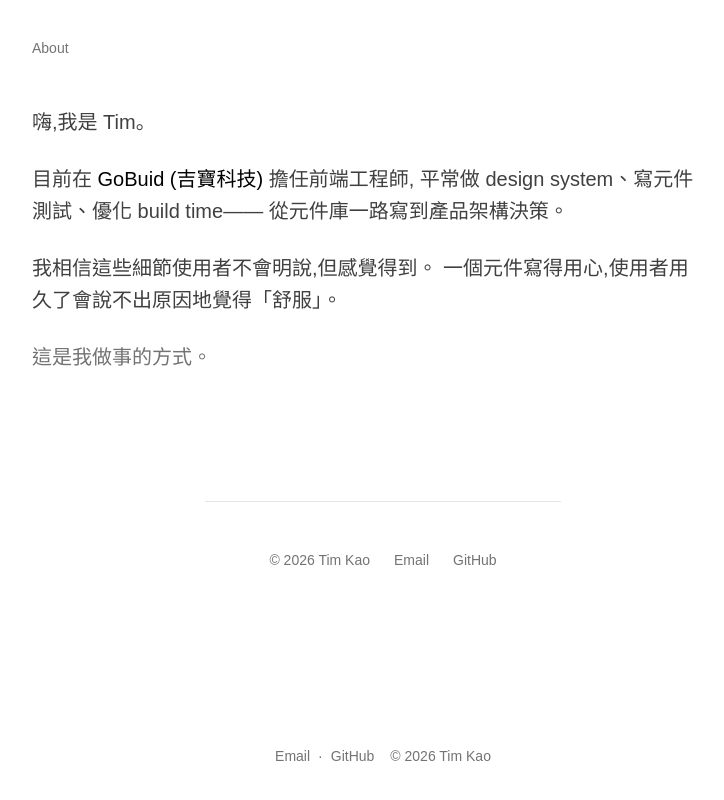
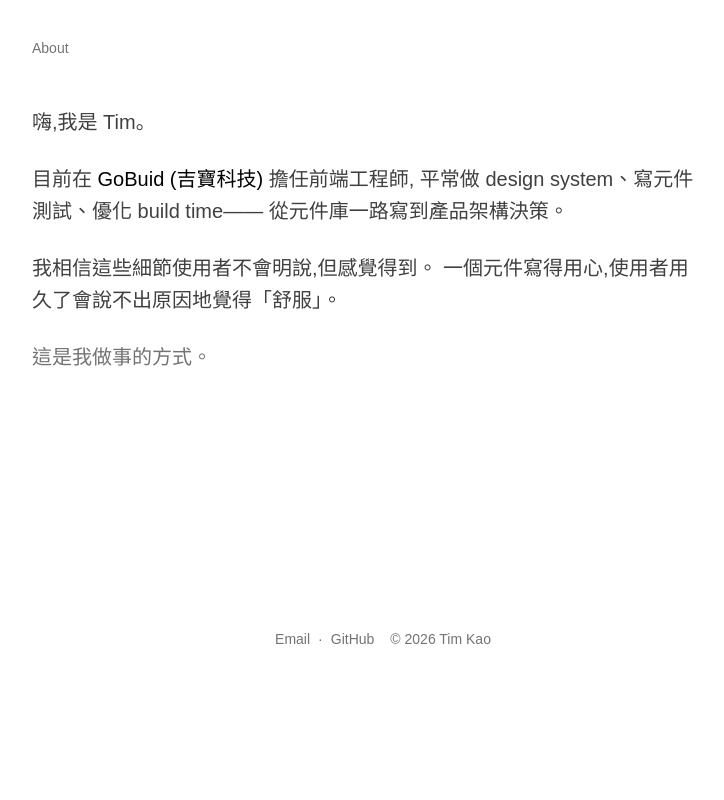
Before and after one commit to Tim0124/timkao, a Next.js app: page / in a window 1280 px wide. Shown: the part 2302-3102 px from the top of the page, without its empty margins (257-981 px from the left). After the commit the page ends 2999 px from the top, so only its background shows below. Built offline with nearby package versions, Linux system fonts and the light colour scheme.

Commit message:
refactor: streamline works section and enhance project descriptions

```diff
--- a/app/page.tsx
+++ b/app/page.tsx
@@ -1,6 +1,5 @@
 export default function Home() {
   return (
-    <>
     <main className="px-6 md:px-16 max-w-5xl mx-auto">
       {/* Hero */}
       <section className="min-h-screen flex flex-col justify-center">
@@ -30,8 +29,8 @@ export default function Home() {
               重建 GoBuid 內部 UI Library
             </h3>
             <p className="text-neutral-600 dark:text-neutral-400 leading-relaxed mb-6 max-w-2xl">
-                將 GoBuid 產品元件從 MUI 遷移到 Shadcn/ui,以 wrapper pattern
-                重建 50 個元件,並建立完整的元件測試規範。
+              將 GoBuid 產品元件從 MUI 遷移到 Shadcn/ui,以 wrapper pattern 重建
+              50 個元件,並建立完整的元件測試規範。
             </p>
             <ul className="text-sm text-neutral-500 space-y-1">
               <li>50 個元件對齊 design system</li>
@@ -82,9 +81,9 @@ export default function Home() {
               GoBuid 內部 AI 工具集
             </h3>
             <p className="text-neutral-600 dark:text-neutral-400 leading-relaxed mb-6 max-w-2xl">
-                主動發起的內部專案——觀察到 sales
-                與行銷團隊在重複操作流程上的痛點, 自行打造 MCP Server、CLI
-                工具與 Skills Chatbot,讓團隊能用自然語言操作產品功能。
+              主動發起的內部專案——觀察到 sales 與行銷團隊在重複操作流程上的痛點,
+              自行打造 MCP Server、CLI 工具與 Skills
+              Chatbot,讓團隊能用自然語言操作產品功能。
             </p>
             <ul className="text-sm text-neutral-500 space-y-1">
               <li>MCP Server:讓 AI agent 直接呼叫產品 API</li>
@@ -107,8 +106,8 @@ export default function Home() {
             <span className="text-black dark:text-white font-medium">
               GoBuid (吉寶科技)
             </span>{" "}
-              擔任前端工程師, 平常做 design system、寫元件測試、優化 build
-              time—— 從元件庫一路寫到產品架構決策。
+            擔任前端工程師, 平常做 design system、寫元件測試、優化 build time——
+            從元件庫一路寫到產品架構決策。
           </p>
 
           <p>
@@ -122,30 +121,5 @@ export default function Home() {
         </div>
       </section>
     </main>
-
-      {/* Footer */}
-      <footer className="px-6 md:px-16 max-w-5xl mx-auto py-12 border-t border-neutral-200 dark:border-neutral-800">
-        <div className="flex flex-col md:flex-row md:items-center md:justify-between gap-6 text-sm text-neutral-500">
-          <p>© 2026 Tim Kao</p>
-
-          <div className="flex gap-6">
-            <a
-              href="mailto:你的email@example.com"
-              className="hover:text-black dark:hover:text-white transition-colors"
-            >
-              Email
-            </a>
-            <a
-              href="https://github.com/tim-kao"
-              target="_blank"
-              rel="noopener noreferrer"
-              className="hover:text-black dark:hover:text-white transition-colors"
-            >
-              GitHub
-            </a>
-          </div>
-        </div>
-      </footer>
-    </>
   );
 }
```
Lines whose indentation alone changed are shown as unchanged.
